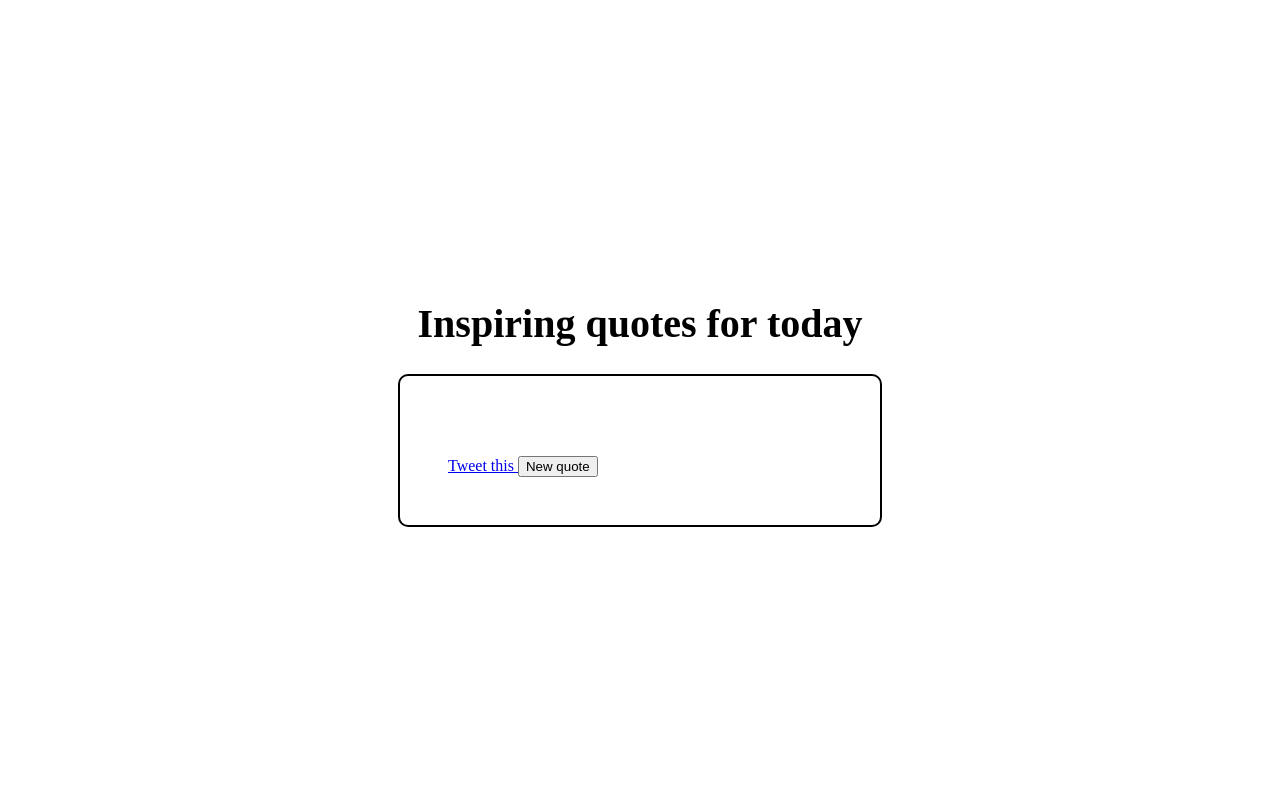
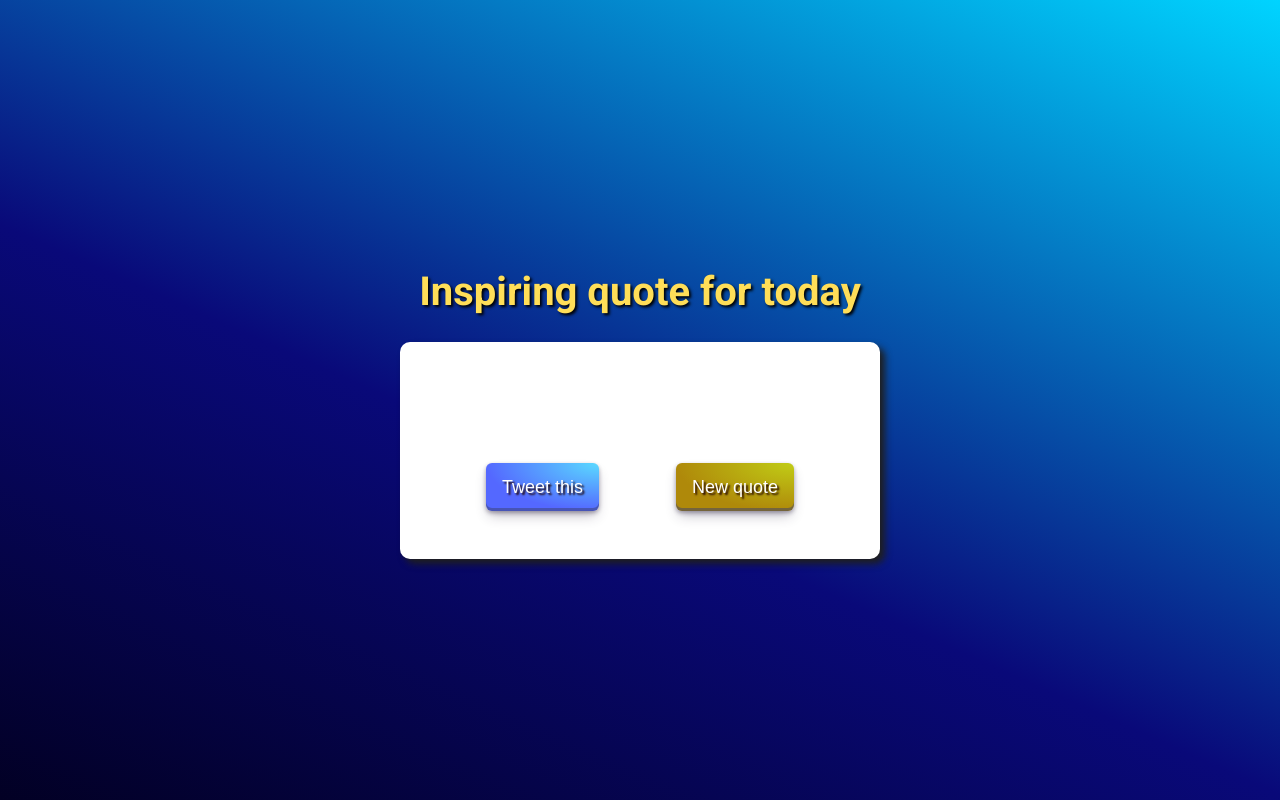
Before and after one commit to LouCyanCoder/random_quote_generator, a website: page src/index.html in a window 1280 px wide. Drawn offline with nearby package versions, Linux system fonts and the light colour scheme; files that its build step writes are made by us from their sources; no server answers.

Commit message:
done styling

```diff
--- a/src/css/style.scss
+++ b/src/css/style.scss
@@ -6,9 +6,14 @@ body {
     flex-direction: column;
     justify-content: center;
     align-items: center;
+    background: rgb(2,0,36);
+    background: linear-gradient(24deg, rgba(2,0,36,1) 0%, rgba(9,9,121,1) 42%, rgba(0,212,255,1) 100%);
+    font-family: 'Roboto', sans-serif;
 
     .heading {
         font-size: 2.5em;
+        color: #ffde58;
+        text-shadow: 2px 2px 3px #000000;
     }
 
     #quote-box {
@@ -17,7 +22,7 @@ body {
         width: 30vw;
         // height:40vh;
         background-color: white;
-        border: 2px solid black;
+        box-shadow: 5px 5px 7px #1f1f1f;
         border-radius: 10px;
         padding: 3em;
 
@@ -25,6 +30,102 @@ body {
             font-size: 2em;
             text-align: center;
             margin-bottom: 1em;
+            font-weight: 500;
+            text-shadow: 3px 3px 3px #ffff55;
+            font-family: 'Pacifico', cursive;
+        }
+
+        #author {
+            text-align: right;
+            margin-bottom: 2em;
+            font-size: 1.3em;
+            font-weight: 400;
+        }
+
+        .buttons {
+            display: flex;
+            justify-content: space-around;
+            align-items: center;
+
+            #new-quote {
+                align-items: center;
+                text-shadow: 2px 2px 2px #1f0000;
+                appearance: none;
+                background-image: radial-gradient(100% 100% at 100% 0, #c1cd16 0, #af890a 100%);
+                border: 0;
+                border-radius: 6px;
+                box-shadow: rgba(45, 35, 66, .4) 0 2px 4px,
+                rgba(45, 35, 66, .3) 0 7px 13px -3px,
+                rgba(58, 65, 111, .5) 0 -3px 0 inset;
+
+                color: #fff;
+                cursor: pointer;
+                display: inline-flex;
+                height: 48px;
+                justify-content: center;
+                line-height: 1;
+                list-style: none;
+                overflow: hidden;
+                padding-left: 16px;
+                padding-right: 16px;
+                position: relative;
+                text-align: left;
+                text-decoration: none;
+                transition: box-shadow .15s,
+                transform .15s;
+                user-select: none;
+                -webkit-user-select: none;
+                touch-action: manipulation;
+                white-space: nowrap;
+                will-change: box-shadow,
+                transform;
+                font-size: 18px;
+
+                &:hover {
+                    box-shadow: rgba(45, 35, 66, .4) 0 4px 8px, rgba(45, 35, 66, .3) 0 7px 13px -3px, #6f1f04 0 -3px 0 inset;
+                    transform: translateY(-2px);
+                }
+            }
+
+            #tweet {
+                align-items: center;
+                appearance: none;
+                background-image: radial-gradient(100% 100% at 100% 0, #5adaff 0, #5468ff 100%);
+                text-shadow: 2px 2px 2px #1f0000;
+                border: 0;
+                border-radius: 6px;
+                box-shadow: rgba(45, 35, 66, .4) 0 2px 4px,
+                rgba(45, 35, 66, .3) 0 7px 13px -3px,
+                rgba(58, 65, 111, .5) 0 -3px 0 inset;
+
+                color: #fff;
+                cursor: pointer;
+                display: inline-flex;
+                height: 48px;
+                justify-content: center;
+                line-height: 1;
+                list-style: none;
+                overflow: hidden;
+                padding-left: 16px;
+                padding-right: 16px;
+                position: relative;
+                text-align: left;
+                text-decoration: none;
+                transition: box-shadow .15s,
+                transform .15s;
+                user-select: none;
+                -webkit-user-select: none;
+                touch-action: manipulation;
+                white-space: nowrap;
+                will-change: box-shadow,
+                transform;
+                font-size: 18px;
+
+                &:hover {
+                    box-shadow: rgba(45, 35, 66, .4) 0 4px 8px, rgba(45, 35, 66, .3) 0 7px 13px -3px, #3c4fe0 0 -3px 0 inset;
+                    transform: translateY(-2px);
+                }
+            }
         }
     }
 }
--- a/src/index.html
+++ b/src/index.html
@@ -6,18 +6,23 @@
     <meta http-equiv="X-UA-Compatible" content="IE=edge">
     <meta name="viewport" content="width=device-width, initial-scale=1.0">
     <link rel="stylesheet" href="./css/style.css">
+    <link rel="preconnect" href="https://fonts.googleapis.com">
+    <link rel="preconnect" href="https://fonts.gstatic.com" crossorigin>
+    <link
+        href="https://fonts.googleapis.com/css2?family=Roboto:ital,wght@0,300;0,400;0,500;0,700;1,100;1,300;1,400&family=Pacifico&display=swap"
+        rel="stylesheet">
     <title>Random Quote Generator</title>
 </head>
 
 <body>
-    <h1 class="heading">Inspiring quotes for today</h1>
+    <h1 class="heading">Inspiring quote for today</h1>
     <wrapper id="quote-box">
         <span id="text"></span>
-        <span id="author"></span>
+        <span id="author"> </span>
 
         <div class="buttons">
             <a href="twitter.com/intent/tweet" id="tweet-quote" class="button">
-                Tweet this
+                <button id="tweet">Tweet this</button>
 
             </a>
             <button id="new-quote">New quote</button>
--- a/src/js/script.js
+++ b/src/js/script.js
@@ -23,8 +23,8 @@ const getRandomQuote = async () => {
         const text = randomQuote.text;
         const author = randomQuote.author;
 
-        quoteText.innerText = text;
-        quoteAuthor.innerText = author;
+        quoteText.innerText = " \" " + text ;
+        quoteAuthor.innerText = "-- " + author;
     } catch (error) {
         console.log(`An error occurred: ${error}`)
     } finally {
```
